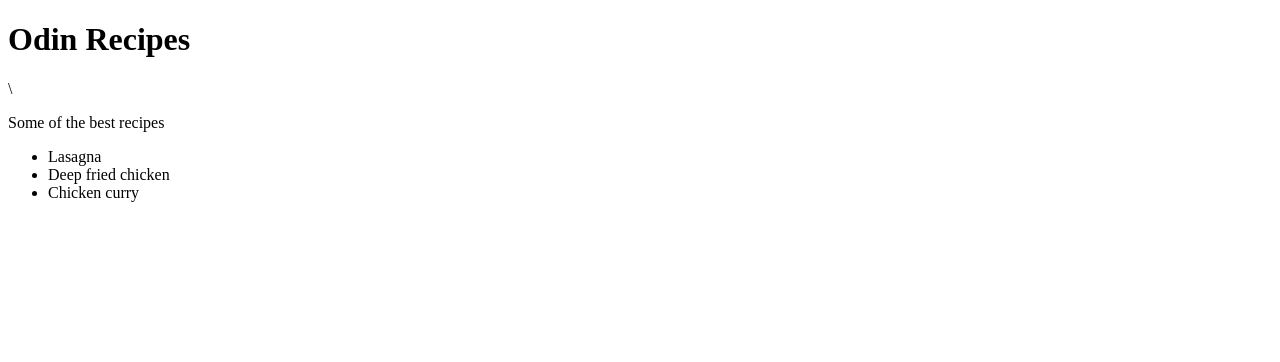
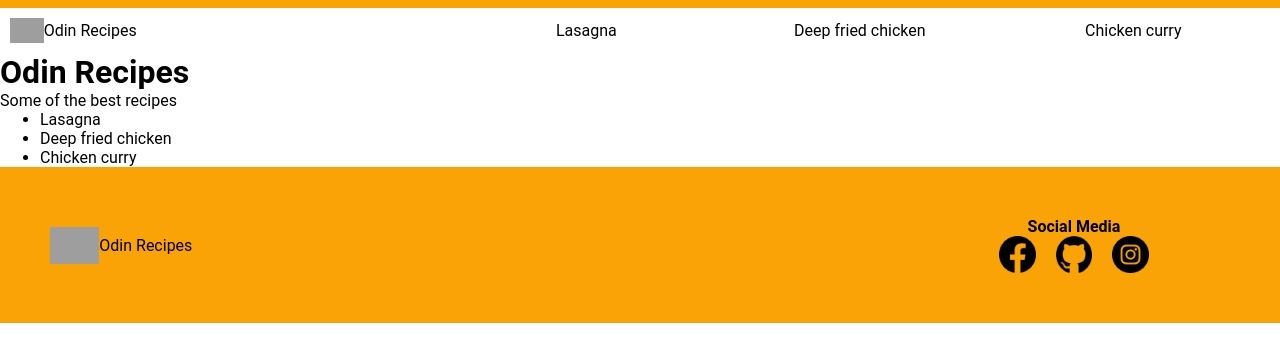
Before and after one commit to IShaarky/odin-recipes, a plain HTML site: page index.html in a window 1280 px wide. Drawn offline with Linux system fonts and the light colour scheme; grey boxes are pictures that could not be loaded.

Commit message:
add icons and style.css

```diff
--- a/index.html
+++ b/index.html
@@ -4,10 +4,24 @@
     <meta charset="UTF-8">
     <meta name="viewport" content="width=device-width, initial-scale=1.0">
     <title>Document</title>
+    <link rel="stylesheet" href="style.css">
 </head>
 <body>
+    <header>
+        <div class="logo">
+            <img src="https://media2.dev.to/dynamic/image/width=800%2Cheight=%2Cfit=scale-down%2Cgravity=auto%2Cformat=auto/https%3A%2F%2Fcurricular.dev%2Fassets%2Fimages%2Fplatforms%2Fodin_project.png" alt="odin project logo" width="10%">
+            <p id="name">Odin Recipes</p>
+        </div>
+        <nav>
+            <ul>
+                <li>Lasagna</li>
+                <li>Deep fried chicken</li>
+                <li>Chicken curry</li>
+            </ul>
+        </nav>
+    </header>
     <main>
-        <h1>Odin Recipes</h1>\
+        <h1>Odin Recipes</h1>
         <p>Some of the best recipes</p>
         <ul>
             <li href="recipes/lasagna.html">Lasagna</li>
@@ -15,5 +29,19 @@
             <li>Chicken curry</li>
         </ul>
     </main>
+    <footer>
+        <div class="logo">
+            <img src="https://media2.dev.to/dynamic/image/width=800%2Cheight=%2Cfit=scale-down%2Cgravity=auto%2Cformat=auto/https%3A%2F%2Fcurricular.dev%2Fassets%2Fimages%2Fplatforms%2Fodin_project.png" alt="odin project logo" width="10%">
+            <p id="name">Odin Recipes</p>
+        </div>
+        <div id="container-social">
+            <h4>Social Media</h4>
+            <div class="social">
+                <img class="social-icons" src="Icons/Facebook-icon.png" alt="Facebook-icon" width="20%">
+                <img class="social-icons" src="Icons/GitHub-icon.png" alt="GitHub-icon" width="20%">
+                <img class="social-icons" src="Icons/Instagram-icon.png" alt="Instagram-icon" width="20%">
+            </div>
+        </div>
+    </footer>
 </body>
 </html>
--- /dev/null
+++ b/style.css
@@ -0,0 +1,59 @@
+*{
+    font-family: 'Roboto', sans-serif;
+    margin: 0;
+    box-sizing: border-box;
+}
+
+
+header{
+    display:flex ;
+    width: 100%;
+    background-color: #FFFFFF;
+    padding: 10px;
+    text-wrap: nowrap;
+    align-items: center;
+    border-top: 1vh solid #faa307;
+}
+
+.logo{
+    margin-right: 5%;
+    display: inline-flex;
+    align-items: center;
+    }
+
+nav ul{
+    display: inline-flex;
+    list-style-type: none;
+    width: 100%;
+}
+nav{
+    text-align: center;
+    width: 100%;
+}
+nav li{
+    flex: 1;
+    text-align: center;
+    justify-content: space-between;
+}
+
+footer{
+    display: flex;
+    width: 100%;
+    background-color: #faa307;
+    padding: 50px;
+    text-wrap: nowrap;
+    align-items: center;
+}
+
+#container-social{
+    text-align: center;
+    flex-direction: column;
+    display: flex;
+    margin-left: auto;
+    margin-right: 5vw;
+}
+.social{
+    justify-content: center;
+    display: inline-flex;
+    gap: 20px;
+}
```
Also changed, not shown: recipes/lasagna.html (+25 -0 lines), Icons/Facebook-icon.png (added), Icons/GitHub-icon.png (added), Icons/Instagram-icon.png (added).
